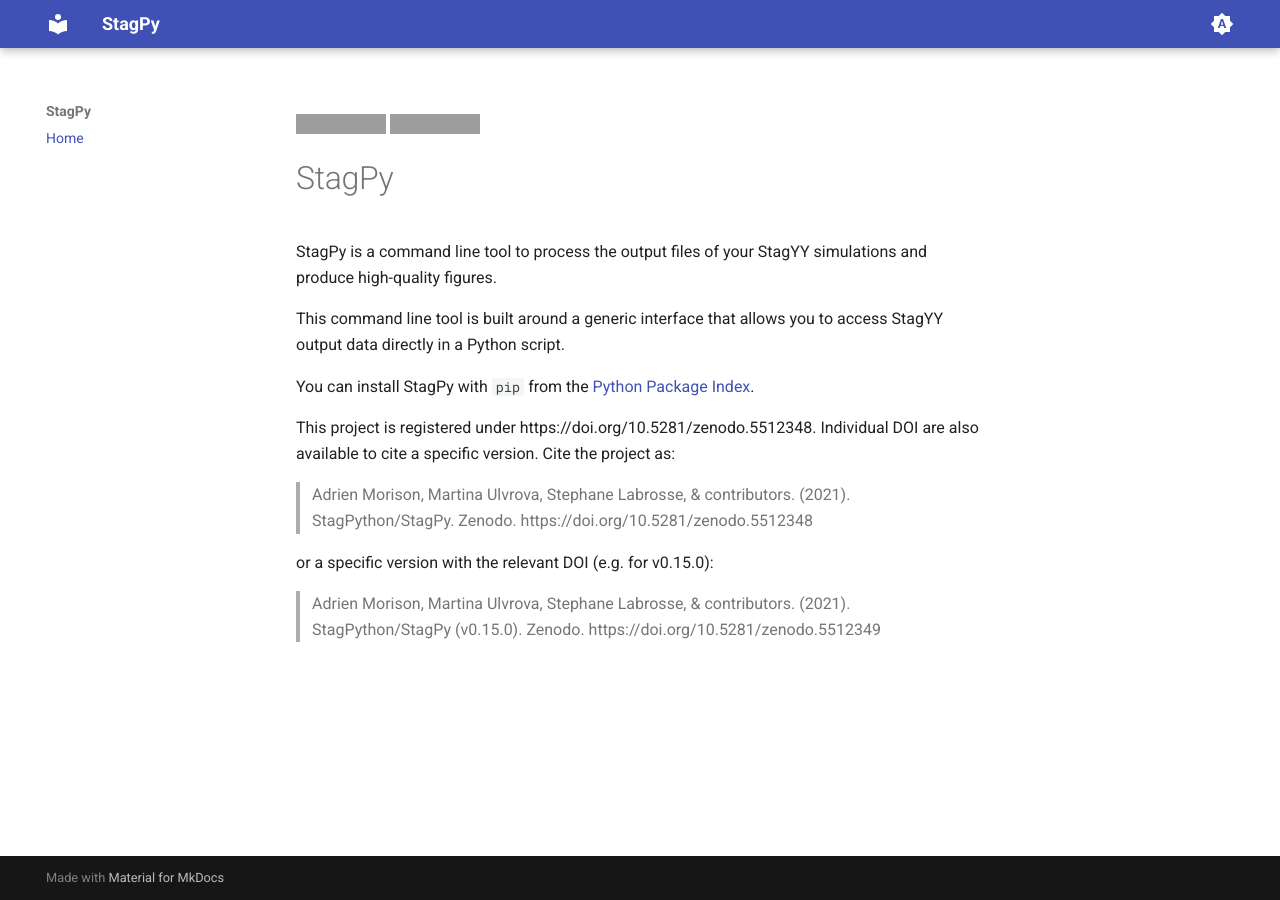
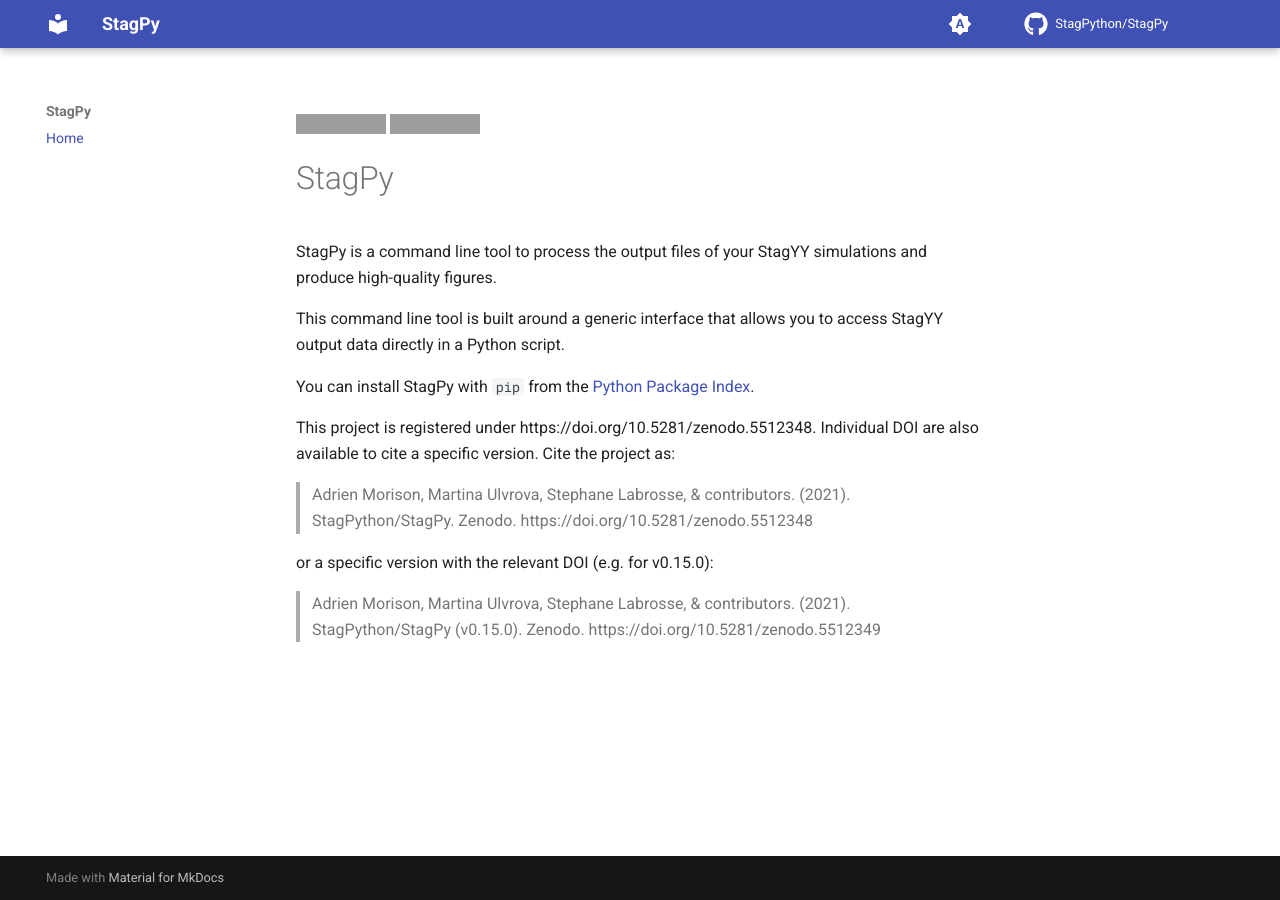
Before and after one commit to StagPython/StagPy, an MkDocs documentation site: the page built from docs/index.md, in a window 1280 px wide. Built offline with MkDocs 1.6.1 and Material for MkDocs 9.7.7, drawn with Linux system fonts in a browser that asks for light colours; comment, search, counter and statistics services are not loaded; grey boxes are pictures that could not be loaded.

Commit message:
docs: add link to repo in header

```diff
--- a/mkdocs.yml
+++ b/mkdocs.yml
@@ -1,4 +1,6 @@
 site_name: StagPy
+repo_url: https://github.com/StagPython/StagPy
+repo_name: StagPython/StagPy
 
 plugins:
   - include-markdown
@@ -23,3 +25,5 @@ theme:
       toggle:
         icon: material/brightness-4
         name: Switch to system preference
+  icon:
+    repo: fontawesome/brands/github
```
